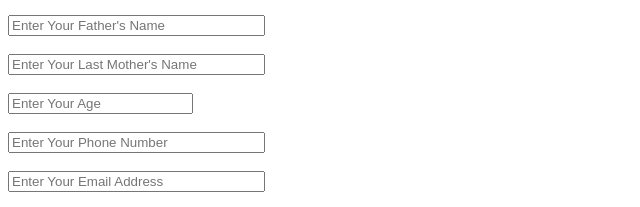
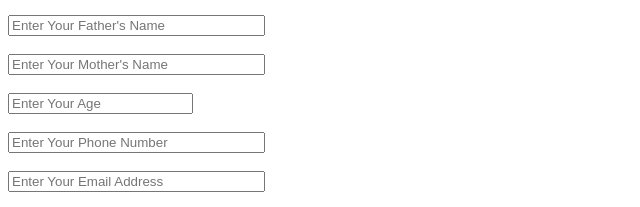
Before and after one commit to msalam156/Experiments, a plain HTML site: page Task/7FebForm/ValidForm.html in a window 1280 px wide. Shown: the part 170-377 px from the top of the page, 0-640 px from the left. Drawn offline with Linux system fonts and the light colour scheme.

Commit message:
Update ValidForm.html

```diff
--- a/Task/7FebForm/ValidForm.html
+++ b/Task/7FebForm/ValidForm.html
@@ -7,7 +7,7 @@
                 <input type="text" size="29" placeholder="Enter Your First Name" name="fname" minlength="3" pattern="[A-z]{3,9}" required><br><br>
                 <input type="text" name="lname" size="29" placeholder="Enter Your Last Name" minlength="3" pattern="[A-z]{3,9}"  required><br><br>
                 <input type="text" name="Fathname" size="29" placeholder="Enter Your Father's Name" minlength="3" pattern="[A-z]{3,9}" required><br><br>
-                <input type="text" name="MothNsme" size="29" placeholder="Enter Your Last Mother's Name" minlength="3" pattern="[A-z]{3,9}" required><br><br>
+                <input type="text" name="MothNsme" size="29" placeholder="Enter Your Mother's Name" minlength="3" pattern="[A-z]{3,9}" required><br><br>
                 <input type="number" size="29" placeholder="Enter Your Age" name="age"  ><br><br>
                 <input type="text" name="phno" size="29" placeholder="Enter Your Phone Number"  pattern="(0|91)?[6-9][0-9]{9}" ><br><br>
                 <input type="email" size="29" placeholder="Enter Your Email Address" required><br><br>
```
